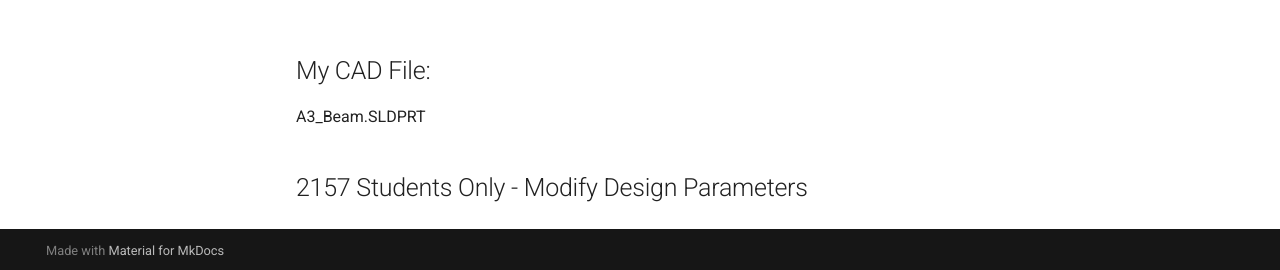
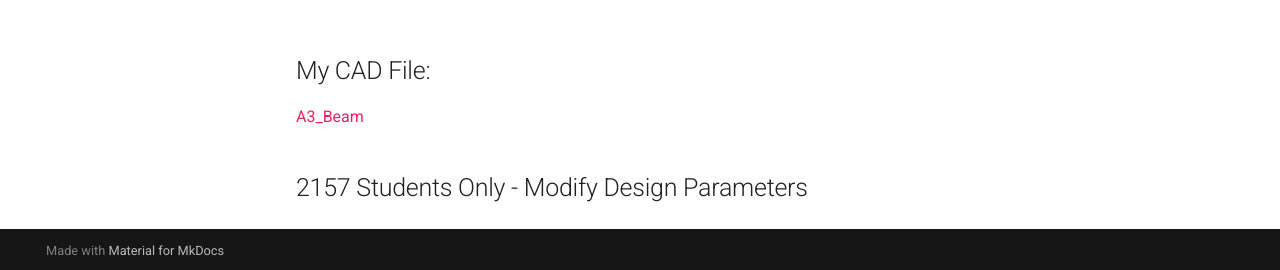
Before and after one commit to gracieanne14/design-projects-portfolio, an MkDocs documentation site: the page built from docs/assignments/A03/index.md, in a window 1280 px wide and 900 px high, scrolled down 7021 px. Shown: the part 627-897 px from the top of the window. Built offline with MkDocs 1.6.1 and Material for MkDocs 9.7.7, drawn with Linux system fonts in a browser that asks for light colours.

Commit message:
Fix image links and update CAD file reference
Updated image references and modified CAD file link format.

```diff
--- a/docs/assignments/A03/index.md
+++ b/docs/assignments/A03/index.md
@@ -51,7 +53,7 @@ I calculated my max stress allowed as well as my safety factor based on calculat
 ![Pin Work](IMG_0290.jpeg)
 
 ## My CAD File:
-A3_Beam.SLDPRT
+[A3_Beam](A3_Beam.SLDPRT)
 
 
 ## 2157 Students Only - Modify Design Parameters
```
Also changed, not shown: other parts of docs/assignments/A03/index.md (+2 -0 lines).
